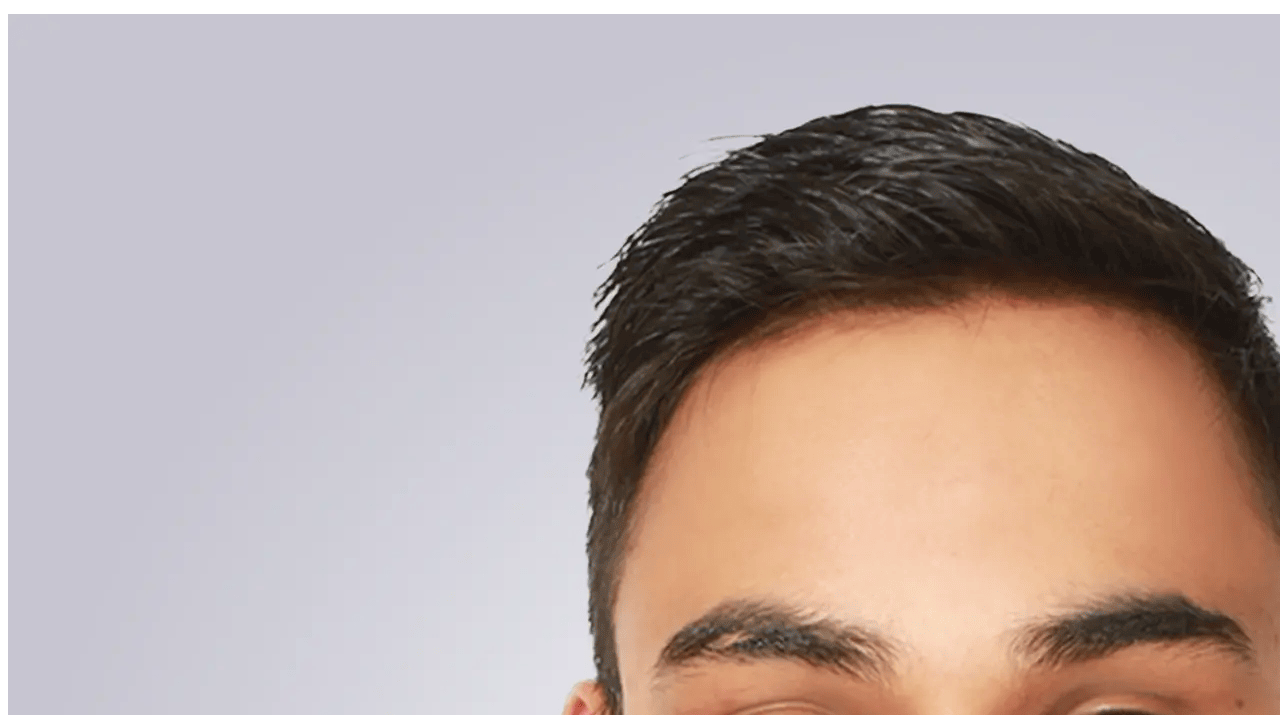
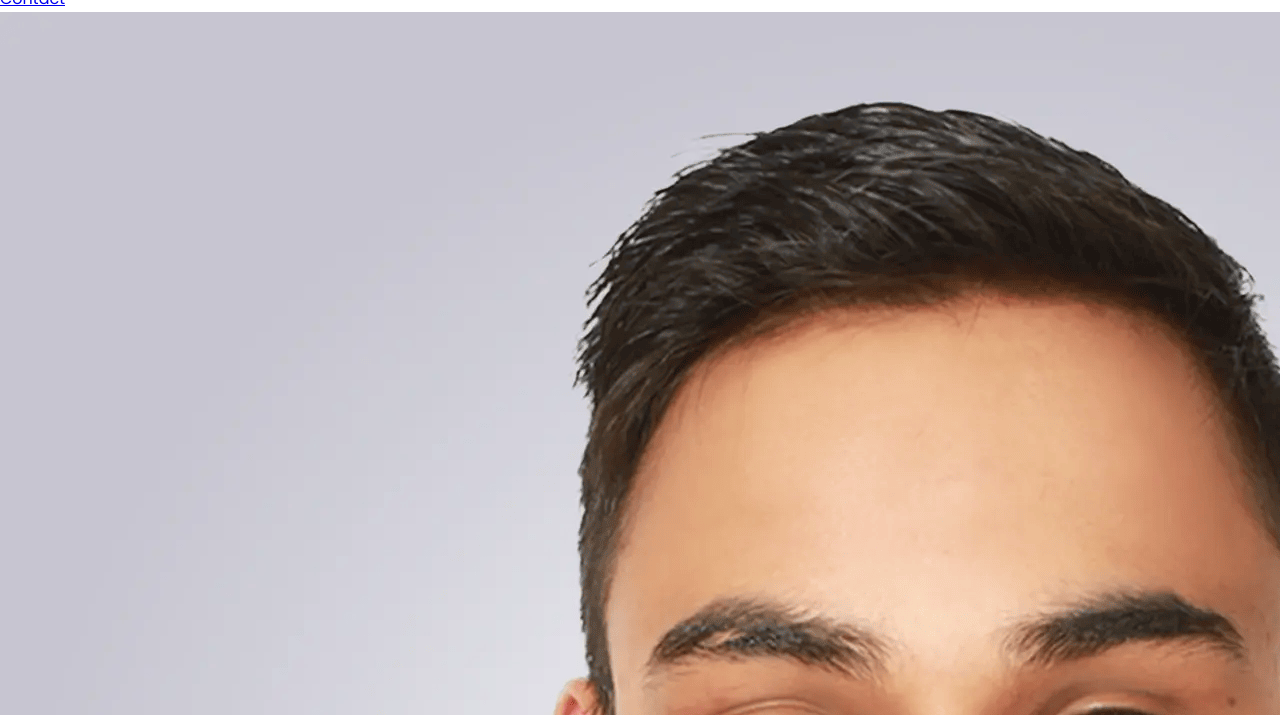
Before and after one commit to dakshkashyap/portfolio-website-cmpt276, a plain HTML site: page index.html in a window 1280 px wide. Shown: the part 116-831 px from the top of the page. Drawn offline with Linux system fonts and the light colour scheme.

Commit message:
added global styles in style.css

```diff
--- a/style.css
+++ b/style.css
@@ -1 +1,22 @@
 @import url("https://fonts.googleapis.com/css2?family=Poppins:wght@300;400;500;600&display=swap");
+
+* {
+  margin: 0;
+  padding: 0;
+  box-sizing: border-box;
+}
+
+body {
+  font-family: "Poppins", sans-serif;
+  line-height: 1.6;
+  color: #333;
+}
+
+html {
+  scroll-behavior: smooth;
+}
+
+a,
+.btn {
+  transition: all 300ms ease;
+}
```
